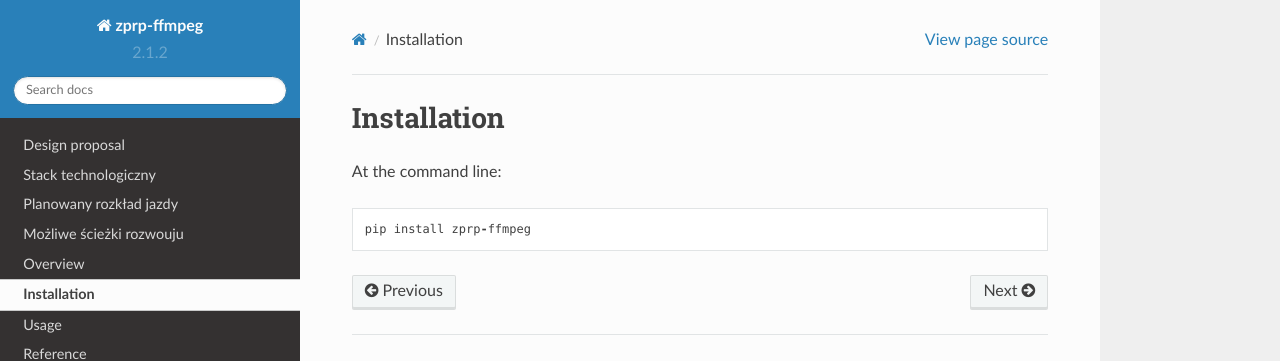
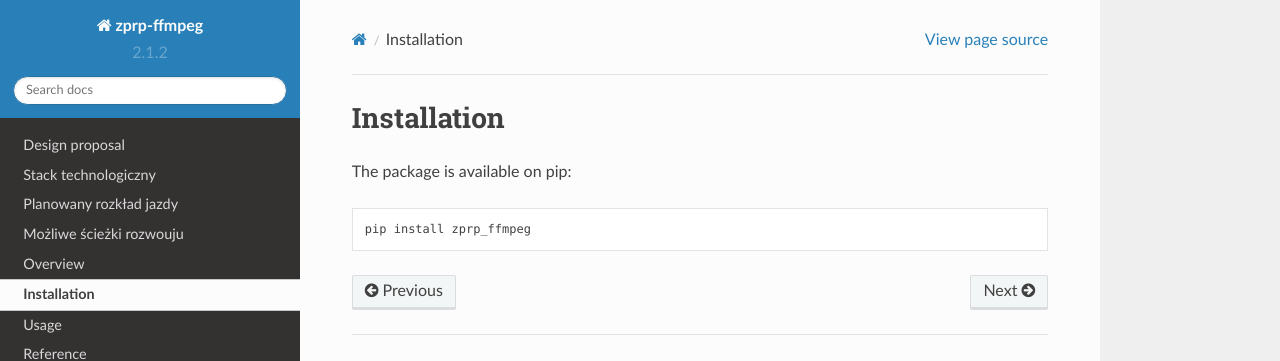
Before and after one commit to ffmpeg-zprp/zprp-ffmpeg, a Sphinx documentation site: the page built from docs/installation.rst, in a window 1280 px wide. Shown: the top 361 px of the page. Built offline with Sphinx 7.4.7 and the Read the Docs theme 2.0.0, drawn with Linux system fonts in a browser that asks for light colours.

Commit message:
Update installation.rst
underscore instead of hyphe, wording

```diff
--- a/docs/installation.rst
+++ b/docs/installation.rst
@@ -2,6 +2,6 @@
 Installation
 ============
 
-At the command line::
+The package is available on pip::
 
-    pip install zprp-ffmpeg
+    pip install zprp_ffmpeg
```
